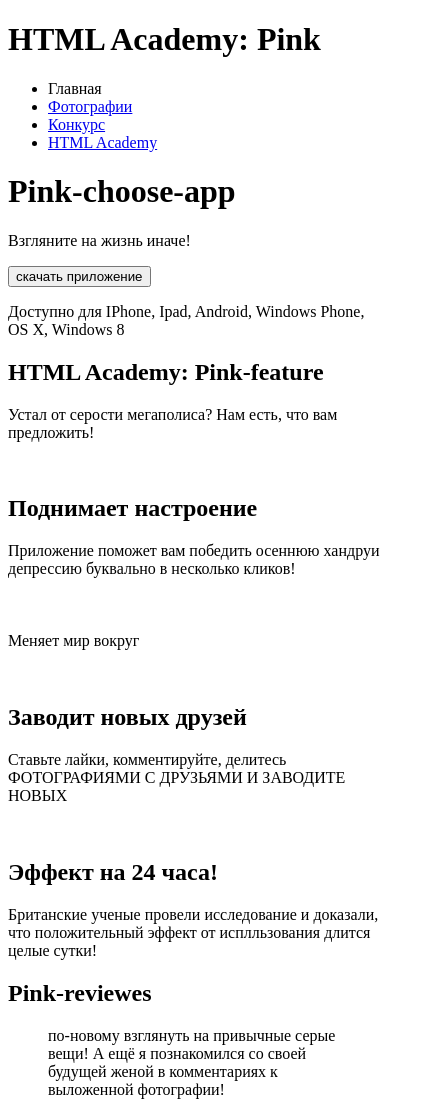
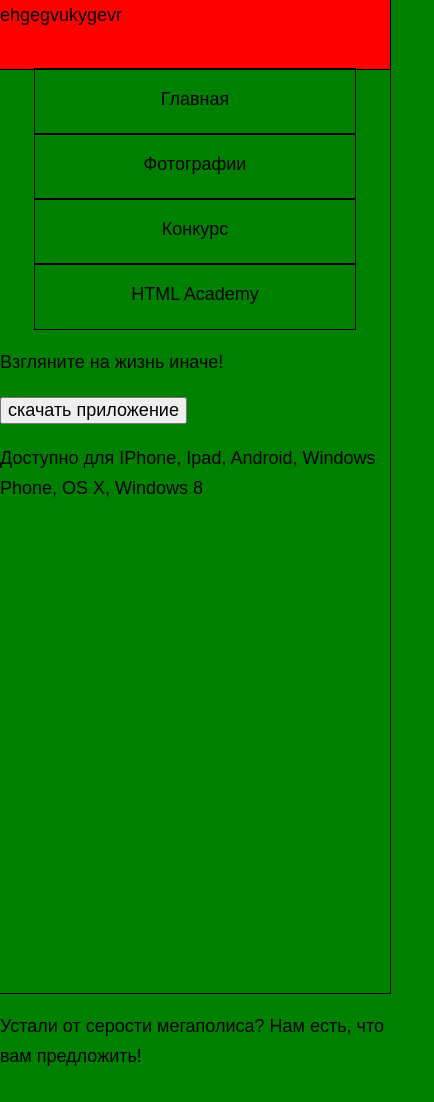
Before and after one commit to 1985konstantin/276959-pink, a website: page index.html in a window 390 px wide. Shown: the top 1102 px of the page, 434 px wide, since content can reach past the window. Drawn offline with nearby package versions, Linux system fonts and the light colour scheme; files that its build step writes are made by us from their sources.

Commit message:
Адаптивные

```diff
--- a/Gruntfile.js
+++ b/Gruntfile.js
@@ -1,3 +1,4 @@
+
 "use strict";
 
 module.exports = function(grunt) {
--- a/form.html
+++ b/form.html
@@ -3,34 +3,42 @@
 <head>
     <meta charset="UTF-8">
     <title>HTML Academy: Пинк</title>
+    <meta name="viewport" content="width=device-width,initial-scale=1">
+    <meta name="format-detection" content="telephone=no">
+    <link rel="stylesheet" href="css/normalize.css">
+    <link rel="stylesheet" href="css/style.css">
 </head>
 <body>
-    <header>
+    <header class="page-header">
         <h1 class="visually-hidden">HTML Academy: Pink</h1>
         <div class="logo logo--all-header">
-            <a href="index.html"></a>
+            ehgegvukygevr
+            <a></a>
         </div>
+        <nav class="main-nav">
             <div class="main-nav__wrapper">
                 <ul class="main-nav__items">
-                    <li class=" main-nav__item">
-                        <a href="#">Главная</a>
+                    <li class=" main-nav__item--active">
+                        <a>Главная</a>
                     </li>
                     <li class="main-nav__item">
-                        <a href="#">Фотографии</a>
+                        <a href="photo.html">Фотографии</a>
                     </li>
-                    <li class="main-nav__item--active">
-                        <a>Конкурс</a>
+                    <li class="main-nav__item">
+                        <a href="#">Конкурс</a>
                     </li>
                     <li class="main-nav__item">
                         <a href="#">HTML Academy</a>
                     </li>
-                </ul>
+                 </ul>
             </div>
+        </nav>
+        <div class="bottom-layer">
+              <h1>Конкурс на самое безбашенное путешествие с Пинк</h1>
+           </div>
     </header>
     <main>
-        <div class="breadcrumbs">
-           <h1>Конкурс на самое безбашенное путешествие с Пинк</h1>
-        </div>
+
        <section class="form">
            <h1 class="visually-hidden">Form</h1>
               <p>Поделитесь своей историей и получите шанс выиграть ценный приз-1000 миль
--- a/index.html
+++ b/index.html
@@ -3,14 +3,20 @@
   <head>
     <meta charset="utf-8">
     <title>HTML Academy: Пинк</title>
+    <meta name="viewport" content="width=device-width,initial-scale=1">
+    <meta name="format-detection" content="telephone=no">
+    <link rel="stylesheet" href="css/normalize.css">
+    <link rel="stylesheet" href="css/style.css">
   </head>
   <body>
-      <header>
+      <header class="page-header">
           <h1 class="visually-hidden">HTML Academy: Pink</h1>
           <div class="logo logo--all-header">
+              ehgegvukygevr
               <a></a>
+          </div>
+          <nav class="main-nav">
               <div class="main-nav__wrapper">
-              </div>
                   <ul class="main-nav__items">
                       <li class=" main-nav__item--active">
                           <a>Главная</a>
@@ -19,27 +25,28 @@
                           <a href="#">Фотографии</a>
                       </li>
                       <li class="main-nav__item">
-                          <a href="#">Конкурс</a>
+                          <a href="form.html">Конкурс</a>
                       </li>
                       <li class="main-nav__item">
                           <a href="#">HTML Academy</a>
                       </li>
-                  </ul>
+                   </ul>
+              </div>
+          </nav>
+          <div class="bottom-layer">
+                <h1 class="visually-hidden">Pink-choose-app</h1>
+                  <p class="commercial">Взгляните на жизнь иначе!</p>
+                  <button class="round-button__bottom-layer">скачать приложение</button>
+                  <a href=""></a>
+                  <a href=""></a>
+                  <a href=""></a>
+                  <p>Доступно для IPhone, Ipad, Android, Windows Phone, OS X, Windows 8</p>
               </div>
       </header>
       <main>
-          <div class="breadcrumbs">
-              <h1 class="visually-hidden">Pink-choose-app</h1>
-              <p>Взгляните на жизнь иначе!</p>
-              <button class="round-button__breadcrumbs-button">скачать приложение</button>
-              <a href=""></a>
-              <a href=""></a>
-              <a href=""></a>
-              <p>Доступно для IPhone, Ipad, Android, Windows Phone, OS X, Windows 8</p>
-          </div>
           <section class="feature">
               <h1 class="visually-hidden">HTML Academy: Pink-feature</h1>
-              <p class="feature__headline">Устал от серости мегаполиса? Нам есть, что вам предложить!</p>
+              <p class="feature__headline">Устали от серости мегаполиса? Нам есть, что вам предложить!</p>
               <div class="feature-section">
                   <img src="#" alt="">
                   <h2>Поднимает настроение</h2>
@@ -68,10 +75,9 @@
           <section class="reviewes">
               <h1 class="visually-hidden">Pink-reviewes</h1>
               <blockquote class="reviewes__quote">
-                  <p>по-новому взглянуть на привычные серые вещи! А ещё я познакомился со своей будущей женой
+                  <p>Это приложение перевурнуло мой мир и позволило взглянуть по-новому на привычные серые вещи! А ещё я познакомился со своей будущей женой
                   в комментариях к выложенной фотографии!</p>
                   <cite class="reviewes__bold-text">Николай Петров</cite>
-                  <p class="reviewes__reviewes-text">Это приложение перевурнуло мой мири позволило</p>
                   <p class="reviewes__reviewes-text">25 лет, водитель трамвая</p>
               </blockquote>
               <a href=""></a>
@@ -79,7 +85,7 @@
           </section>
           <section class="price">
               <h1 class="visually-hidden">HTML Academy: Pink-Price</h1>
-              <table>
+              <table class="price__item">
                   <tr>
                       <th></th>
                       <th class="price__price-secondary-text">База<span class="price-text">1,99usd</span></th>
--- /dev/null
+++ b/less/blocks/feature.less
@@ -0,0 +1,6 @@
+.feature__headline{
+    outline: 1px solid black;
+}
+.feature-section:nth-child(n+2) {
+  display: none;
+}
--- /dev/null
+++ b/less/blocks/header-bottom-layer.less
@@ -0,0 +1,16 @@
+.header-bottom-layer{
+ height: 395px;
+ background-color: red;
+}
+.header-bottom-layer__commercial{
+    display: none;
+}
+.round-button__bottom-layer{
+    width:280px;
+    }
+.header-bottom-layer a{
+    display: inline-block;
+    width: 47px;
+    height: 56px;
+    outline: 1px solid black;
+}
--- /dev/null
+++ b/less/blocks/main-nav.less
@@ -0,0 +1,35 @@
+.main-nav {
+  width: 320px;
+  margin: 0 auto;
+}
+.main-nav__items {
+  margin: 0;
+  padding: 0;
+  list-style: none;
+}
+.main-nav__item,
+.main-nav__item--active{
+ outline: 1px solid black;
+ min-height: 65px;
+ list-style: none;
+ box-sizing: border-box;
+ text-align: center;
+ padding-top: 15px;
+ margin-left: 0px;
+}
+.main-nav__item a{
+ color: black;
+ text-decoration: none;
+ text-align: center;
+}
+
+@media @tablet-widths {
+.main-nav {
+ width: 1620px;
+ margin: 0;
+     }
+}
+
+@media @desktop-widths {
+
+}
--- /dev/null
+++ b/less/blocks/page-header.less
@@ -0,0 +1,23 @@
+.page-header{
+    min-height: 993px;
+    outline: 1px solid black;
+
+}
+.logo--all-header {
+  height:69px;
+  outline: 1px solid black;
+  background-color: red;
+  margin-right: 0px;
+}
+
+@media @tablet-widths {
+
+  .page-header {
+    width: 1700px;
+    min-height: 70px;
+    padding-bottom: 400px;
+  }
+
+
+
+}
--- /dev/null
+++ b/less/mixins.less
@@ -0,0 +1,12 @@
+.container() {
+  width: 320px;
+  margin: 0 auto;
+}
+
+  @media @tablet-widths {
+    width: 620px;
+  }
+
+  @media @desktop-widths {
+    width: 960px;
+  }
--- /dev/null
+++ b/less/scaffolding.less
@@ -0,0 +1,12 @@
+body {
+  font-size: 18px;
+  line-height: 30px;
+  font-family: OpenSans, sans-serif;
+  color: black;
+  font-style: normal;
+  background-color: green;
+}
+
+.visually-hidden{
+  display: none;
+}
--- /dev/null
+++ b/less/style.less
@@ -0,0 +1,8 @@
+@import "variables.less";
+@import "mixins.less";
+@import "scaffolding.less";
+
+@import "global/fonts.less";
+
+@import "blocks/main-nav.less";
+@import "blocks/page-header.less";
--- /dev/null
+++ b/less/variables.less
@@ -0,0 +1,3 @@
+@tablet-widths: ~"(min-width: 700px)";
+@desktop-widths: ~"(min-width: 1200px)";
+@bg-white: #ffffff;
--- a/package.json
+++ b/package.json
@@ -4,13 +4,13 @@
   "private": true,
   "description": "Личный проект «Пинк» от HTML Academy",
   "devDependencies": {
+    "@htmlacademy/editorconfig-cli": "0.1.x",
     "autoprefixer": "6.7.x",
     "grunt": "1.0.1",
     "grunt-browser-sync": "2.2.0",
-    "grunt-contrib-less": "1.4.0",
+    "grunt-contrib-less": "^1.4.1",
     "grunt-contrib-watch": "1.0.0",
-    "grunt-postcss": "0.8.0",
-    "@htmlacademy/editorconfig-cli": "0.1.x"
+    "grunt-postcss": "0.8.0"
   },
   "scripts": {
     "test": "editorconfig-cli",
```
Also changed, not shown: less/blocks/price.less (added, +9 -0 lines), less/blocks/radio-area.less (added, +11 -0 lines), photo.html (+5 -1 lines), less/blocks/reviewes.less (added), less/global/fonts.less (added).
